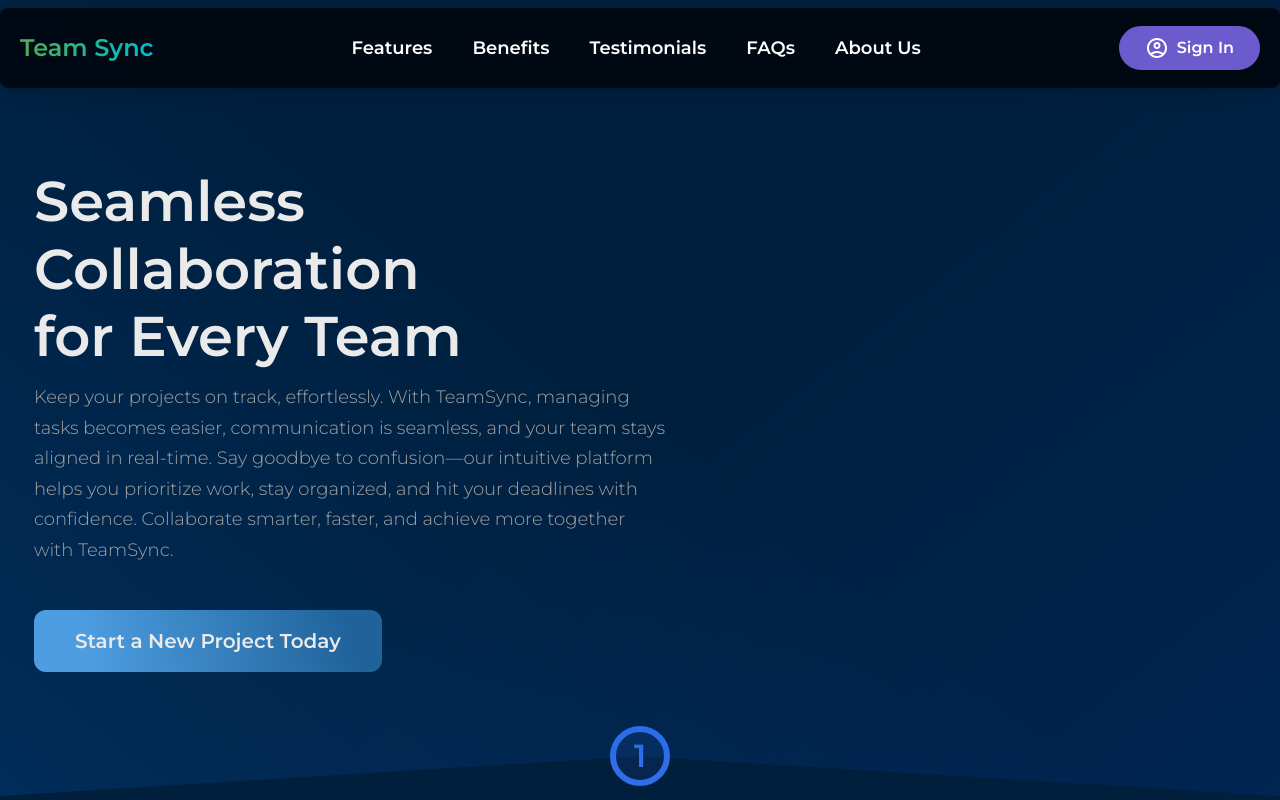
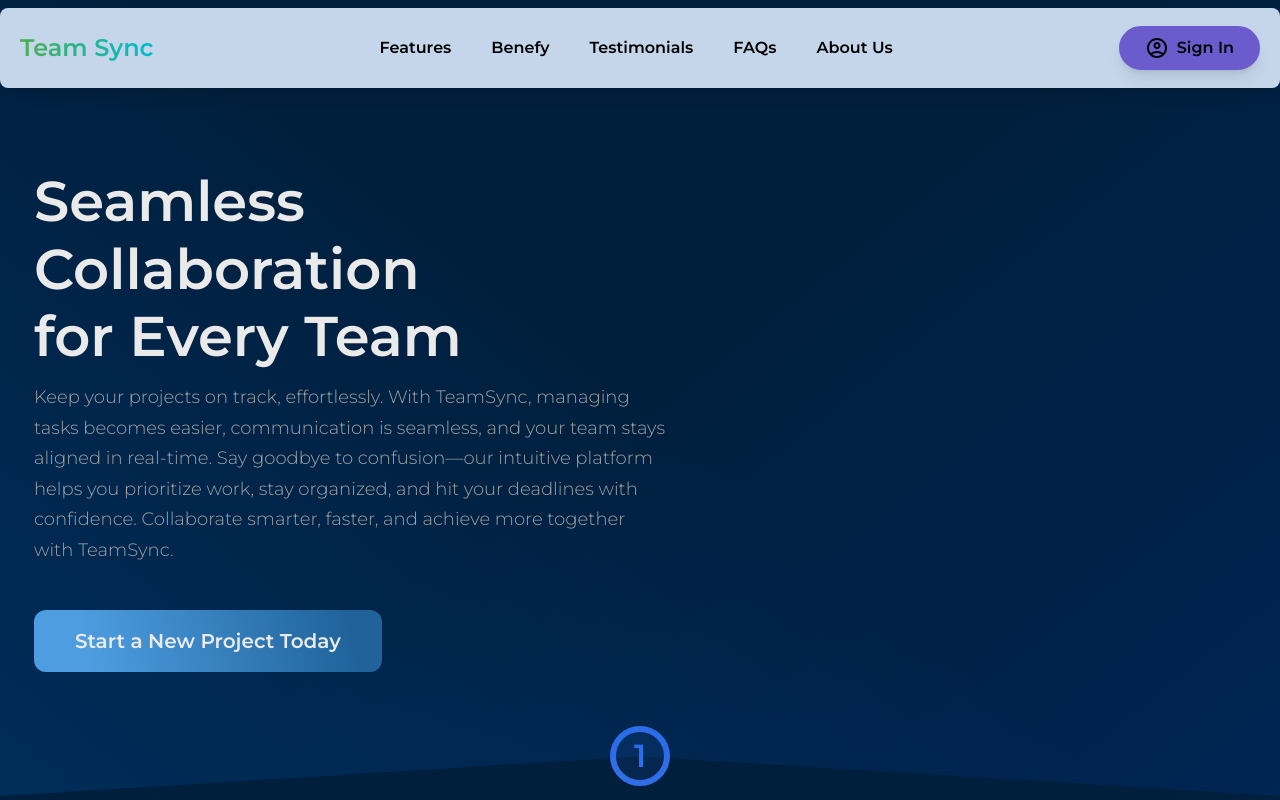
Before and after one commit to SuryaBucky/teamsync_Infosys_Internship_Oct2024, a React (Create React App) app in the folder client/: page / in a window 1280 px wide. Shown: the top 800 px of the page. Built offline with nearby package versions, Linux system fonts and the light colour scheme.

Commit message:
Changed the navabr style

```diff
--- a/client/src/pages/Home/components/Navbar.jsx
+++ b/client/src/pages/Home/components/Navbar.jsx
@@ -52,7 +52,7 @@ const Navbar = ({ setSignInOpen }) => {
     <>
       {/* Main Navbar Container */}
       <div
-        className={`w-full max-w-[1320px] h-[80px] px-5 py-0 mx-auto mb-3 mt-2 flex items-center justify-between fixed top-0 left-0 right-0 bg-black/70 shadow-lg rounded-lg backdrop-blur-md z-50 transition-opacity duration-500 ease-in-out transform ${
+        className={`w-full max-w-[1320px] h-[80px] px-5 py-0 mx-auto mb-3 mt-2 flex items-center justify-between fixed top-0 left-0 right-0 bg-blue-100/90 shadow-lg rounded-lg backdrop-blur-md z-50 transition-opacity duration-500 ease-in-out transform ${
           isVisible ? "opacity-100 translate-y-0" : "opacity-0 -translate-y-full"
         }`}
       >
@@ -64,34 +64,34 @@ const Navbar = ({ setSignInOpen }) => {
         {/* Center Menu - Hidden on Mobile */}
         <ul className="hidden md:flex items-center gap-10 list-none mx-auto">
           <li className="group relative">
-            <a href="#features" onClick={handleMenuItemClick} className="font-semibold text-lg text-white transition-colors duration-300 group-hover:text-[#6B5BCD]">
+            <a href="#features" onClick={handleMenuItemClick} className="neon-text font-extrabold cursor-pointer transition-colors duration-300 group-hover:text-[#306EE8]">
               Features
             </a>
-            <span className="absolute bottom-[-6px] left-1/2 w-0 h-[2px] bg-[#6B5BCD] group-hover:w-full transition-all duration-300 ease-in-out origin-center group-hover:left-0"></span>
+            <span className="absolute bottom-[-6px] left-1/2 w-0 h-[2px] bg-[#306EE8] group-hover:w-full transition-all duration-300 ease-in-out origin-center group-hover:left-0"></span>
           </li>
           <li className="group relative">
-            <a href="#benefits" onClick={handleMenuItemClick} className="font-semibold text-lg text-white transition-colors duration-300 group-hover:text-[#6B5BCD]">
-              Benefits
+            <a href="#benefits" onClick={handleMenuItemClick} className="neon-text font-extrabold cursor-pointer transition-colors duration-300 group-hover:text-[#0056b3]">
+              Benefy
             </a>
-            <span className="absolute bottom-[-6px] left-1/2 w-0 h-[2px] bg-[#6B5BCD] group-hover:w-full transition-all duration-300 ease-in-out origin-center group-hover:left-0"></span>
+            <span className="absolute bottom-[-6px] left-1/2 w-0 h-[2px] bg-[#0056b3] group-hover:w-full transition-all duration-300 ease-in-out origin-center group-hover:left-0"></span>
           </li>
           <li className="group relative">
-            <a href="#testi" onClick={handleMenuItemClick} className="font-semibold text-lg text-white transition-colors duration-300 group-hover:text-[#6B5BCD]">
+            <a href="#testi" onClick={handleMenuItemClick} className="neon-text font-extrabold cursor-pointer transition-colors duration-300 group-hover:text-[#0056b3]">
               Testimonials
             </a>
-            <span className="absolute bottom-[-6px] left-1/2 w-0 h-[2px] bg-[#6B5BCD] group-hover:w-full transition-all duration-300 ease-in-out origin-center group-hover:left-0"></span>
+            <span className="absolute bottom-[-6px] left-1/2 w-0 h-[2px] bg-[#0056b3] group-hover:w-full transition-all duration-300 ease-in-out origin-center group-hover:left-0"></span>
           </li>
           <li className="group relative">
-            <a href="#faq" onClick={handleMenuItemClick} className="font-semibold text-lg text-white transition-colors duration-300 group-hover:text-[#6B5BCD]">
+            <a href="#faq" onClick={handleMenuItemClick} className="neon-text font-extrabold cursor-pointer transition-colors duration-300 group-hover:text-[#0056b3]">
               FAQs
             </a>
-            <span className="absolute bottom-[-6px] left-1/2 w-0 h-[2px] bg-[#6B5BCD] group-hover:w-full transition-all duration-300 ease-in-out origin-center group-hover:left-0"></span>
+            <span className="absolute bottom-[-6px] left-1/2 w-0 h-[2px] bg-[#0056b3] group-hover:w-full transition-all duration-300 ease-in-out origin-center group-hover:left-0"></span>
           </li>
           <li className="group relative">
-            <a href="#about" onClick={handleMenuItemClick} className="font-semibold text-lg text-white transition-colors duration-300 group-hover:text-[#6B5BCD]">
+            <a href="#about" onClick={handleMenuItemClick} className="neon-text font-extrabold cursor-pointer transition-colors duration-300 group-hover:text-[#0056b3]">
               About Us
             </a>
-            <span className="absolute bottom-[-6px] left-1/2 w-0 h-[2px] bg-[#6B5BCD] group-hover:w-full transition-all duration-300 ease-in-out origin-center group-hover:left-0"></span>
+            <span className="absolute bottom-[-6px] left-1/2 w-0 h-[2px] bg-[#0056b3] group-hover:w-full transition-all duration-300 ease-in-out origin-center group-hover:left-0"></span>
           </li>
         </ul>
 
@@ -100,7 +100,7 @@ const Navbar = ({ setSignInOpen }) => {
           {isLoggedIn ? (
             <div className="flex items-center gap-4">
               <button
-                className="flex items-center gap-2 py-1 px-4 font-bold text-white bg-slate-950 border-2 border-[#6B5BCD] rounded-full hover:bg-white hover:text-[#6B5BCD] transition-all duration-300 transform hover:translate-y-[-3px] shadow-lg hover:shadow-2xl whitespace-nowrap"
+                className="flex items-center gap-2 py-1 px-4 font-semibold text-lg text-white  bg-slate-950 border-2 border-[#0288d1] rounded-full hover:bg-[#0056b3] hover:text-white transition-all duration-300 transform hover:translate-y-[-3px] shadow-lg hover:shadow-2xl whitespace-nowrap"
                 title="Dashboard"
                 onClick={() => {
                   localStorage.getItem("isAdmin") === "true"
@@ -109,16 +109,18 @@ const Navbar = ({ setSignInOpen }) => {
                 }}
               >
                 <img
-                  src="https://i.pravatar.cc/150"
-                  alt="User Avatar"
-                  className="w-8 h-8 rounded-full object-cover cursor-pointer"
+                src="https://i.pravatar.cc/150"
+                 alt="User Avatar"
+                 className="w-10 h-10 rounded-full object-cover border-2 border-[#0288d1] "
                 />
+
                 <span className="truncate">Dashboard</span>
               </button>
 
               <button
                 onClick={() => dispatch(logout())}
-                className="py-2 px-6 bg-[#6B5BCD] text-white font-bold rounded-full hover:bg-white hover:text-[#6B5BCD] border-2 border-[#6B5BCD] transition-all duration-300 transform hover:translate-y-[-3px] shadow-lg hover:shadow-2xl"
+                className="py-2 px-6 bg-[#001f3d] font-semibold text-lg text-white rounded-full hover:bg-[#0056b3] hover:text-white border-2 border-[#0288d1] transition-all duration-300 transform hover:translate-y-[-3px] shadow-lg hover:shadow-2xl"
+
               >
                 Logout
               </button>
@@ -126,7 +128,7 @@ const Navbar = ({ setSignInOpen }) => {
           ) : (
             <button
               onClick={() => setSignInOpen(true)}
-              className="py-2 px-6 bg-[#6B5BCD] text-white font-bold rounded-full hover:bg-white hover:text-[#6B5BCD] border-2 border-[#6B5BCD] transition-all duration-300 transform hover:translate-y-[-3px] shadow-lg hover:shadow-2xl flex items-center gap-2"
+              className="py-2 px-6 bg-[#6B5BCD] neon-text font-extrabold cursor-pointer rounded-full hover:bg-white hover:text-[#6B5BCD] border-2 border-[#6B5BCD] transition-all duration-300 transform hover:translate-y-[-3px] shadow-lg hover:shadow-2xl flex items-center gap-2"
             >
               <AccountCircleOutlinedIcon />
               Sign In
```
